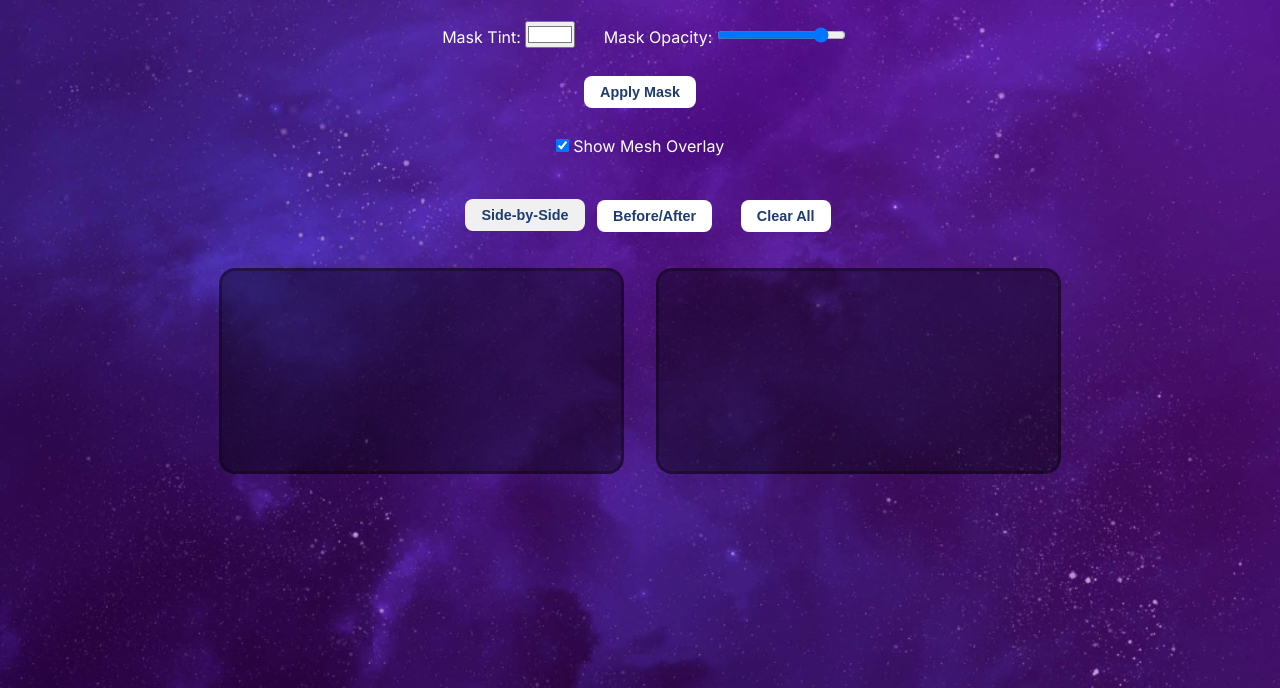
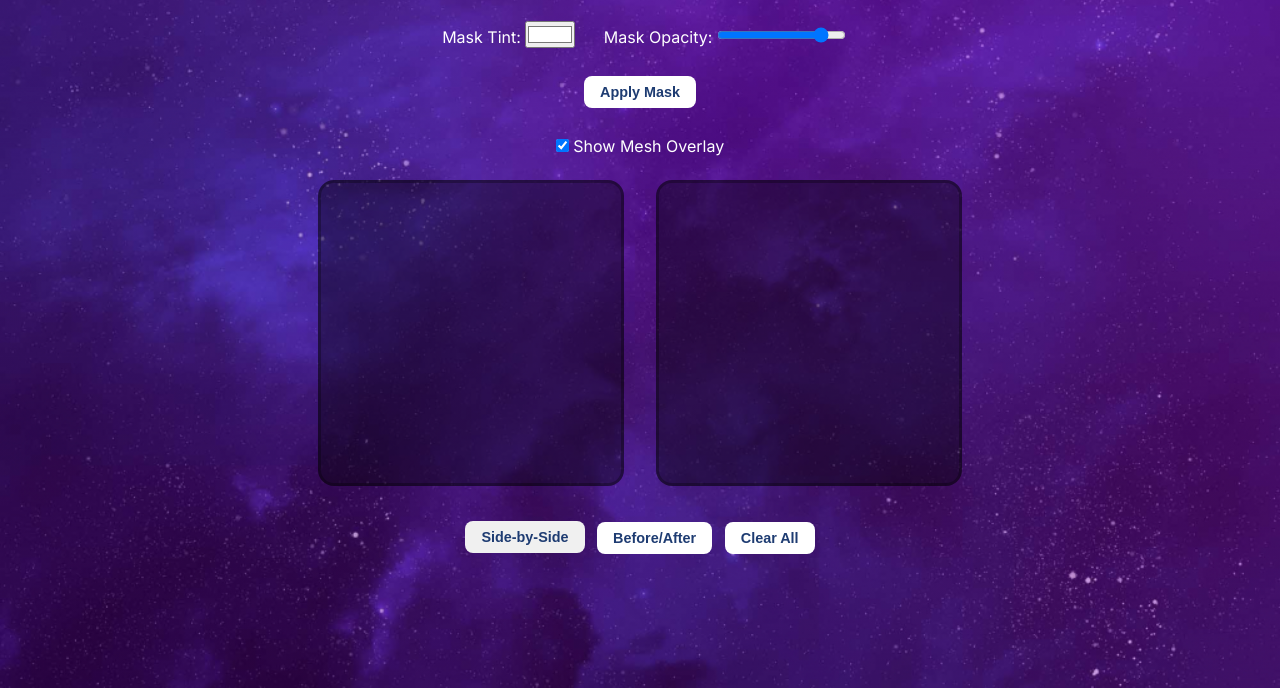
Before and after one commit to LovelyShades/MakeupMaskTest, a plain HTML site: page index.html in a window 1280 px wide. Shown: the part 112-800 px from the top of the page. Drawn offline with nearby package versions, Linux system fonts and the light colour scheme; a script that the page names is missing.

Commit message:
ui update on boxes

```diff
--- a/css/components/canvas-frame.css
+++ b/css/components/canvas-frame.css
@@ -5,9 +5,11 @@
     border: 3px solid #0000004b;
     background-color: #00000062;
     border-radius: 1rem;
-    width: 100%;
-    max-width: 60vw;
-    max-height: 50vh;
+    max-width: 550px;
+    max-height: 550px;
+    /* force square: */
+    aspect-ratio: 1 / 1;
+    /* remove max-height so CSS can honor the aspect ratio */
     object-fit: cover;
 }
 
--- a/index.html
+++ b/index.html
@@ -58,15 +58,6 @@
             </label>
         </div>
 
-        <!-- MODE BUTTONS AND CLEAR ALL -->
-        <div class="controls-bottom">
-            <div class="mode-controls" style="display:inline-block; margin-right:1rem;">
-                <button id="sideBySideBtn" class="active">Side-by-Side</button>
-                <button id="beforeAfterBtn">Before/After</button>
-            </div>
-            <button id="clearAllBtn">Clear All</button>
-        </div>
-
         <!-- CANVAS LAYOUT -->
         <div class="canvas_container">
             <canvas id="previewCanvas" class="canvas"></canvas>
@@ -84,6 +75,15 @@
         <div id="three"></div>
     </div><!-- /.content-wrapper -->
 
+    <!-- MODE BUTTONS AND CLEAR ALL -->
+    <div class="controls-bottom">
+        <div class="mode-controls" style="display:inline-block; margin-right:1rem;">
+            <button id="sideBySideBtn" class="active">Side-by-Side</button>
+            <button id="beforeAfterBtn">Before/After</button>
+            <button id="clearAllBtn">Clear All</button>
+        </div>
+
+    </div>
     <!-- Libraries -->
     <script src="https://unpkg.com/ml5@1/dist/ml5.min.js"></script>
     <!-- App Entry -->
```
